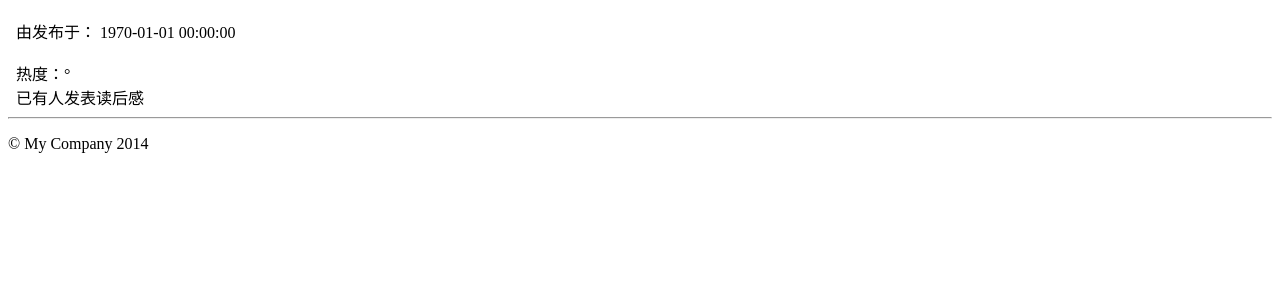
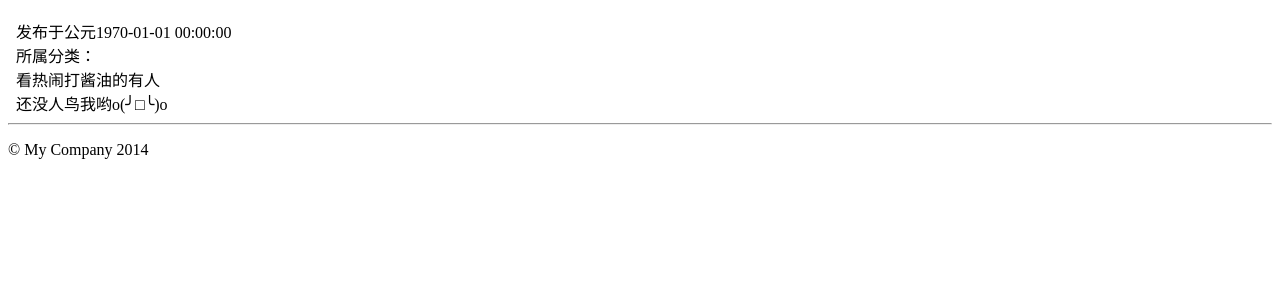
Before and after one commit to heartshare/yii2_blog, a Yii app: template frontend/views/article/view.php in a window 1280 px wide. Shown: the top 300 px of the page. Run offline with PHP 8.4 and a stand-in for Yii, Linux system fonts and the light colour scheme; the template is opened without the code that fills it, so the values that code supplies are empty; some libraries are stand-ins or nearby versions.

Commit message:
文章信息的文案修改，排版优化

```diff
--- a/frontend/views/article/view.php
+++ b/frontend/views/article/view.php
@@ -11,23 +11,26 @@ $this->params['breadcrumbs'][] = $this->title;
 
 <h3><?= Html::encode($article['title']) ?></h3>
 
-<div id="info" class="row">
-    <div class="col-lg-4 col-sm-6">
+<div id="article-info" class="row">
+    <div class="col-lg-3 col-sm-6">
         <i class="glyphicon glyphicon-calendar"></i>&nbsp;
-        由<?= $article['user']['nickname'] ?>发布于：
-        <?= date('Y-m-d H:i:s', $article['create_time']) ?>
+        发布于公元<?= date('Y-m-d H:i:s', $article['create_time']) ?>
     </div>
-    <div class="col-lg-4 col-sm-6">
+    <div class="col-lg-3 col-sm-6">
         <i class="glyphicon glyphicon-list"></i>&nbsp;
-        <?= Html::a($article['category']['category_name'], Url::toRoute(['/category/' . $article['category']['slug']])) ?>
+        所属分类：<?= Html::a($article['category']['category_name'], Url::toRoute(['/category/' . $article['category']['slug']])) ?>
     </div>
-    <div class="col-lg-2 col-xs-6">
+    <div class="col-lg-3 col-sm-6">
         <i class="glyphicon glyphicon-eye-open"></i>&nbsp;
-        热度：<?= $article['view'] ?>°
+        看热闹打酱油的有<?= $article['view'] ?>人
     </div>
-    <div class="col-lg-2 col-xs-6">
+    <div class="col-lg-3 col-sm-6">
         <i class="glyphicon glyphicon-comment"></i>&nbsp;
-        已有<?= $article['comments_total'] ?>人发表读后感
+        <?php if($article['comments_total'] > 0): ?>
+            已有<?= $article['comments_total'] ?>人发表读后感
+        <?php else: ?>
+            还没人鸟我哟o(╯□╰)o
+        <?php endif; ?>
     </div>
 </div>
 
```
